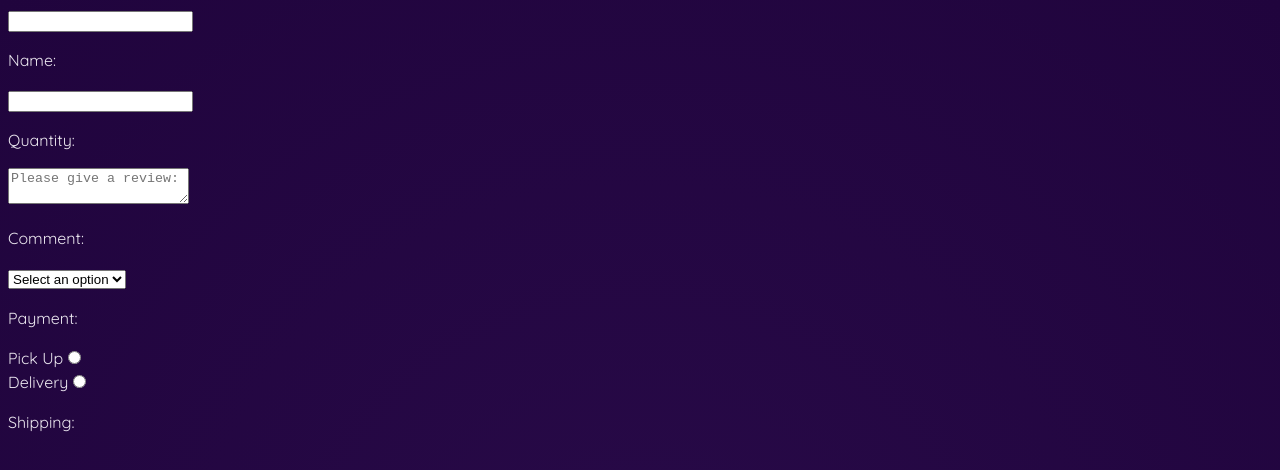
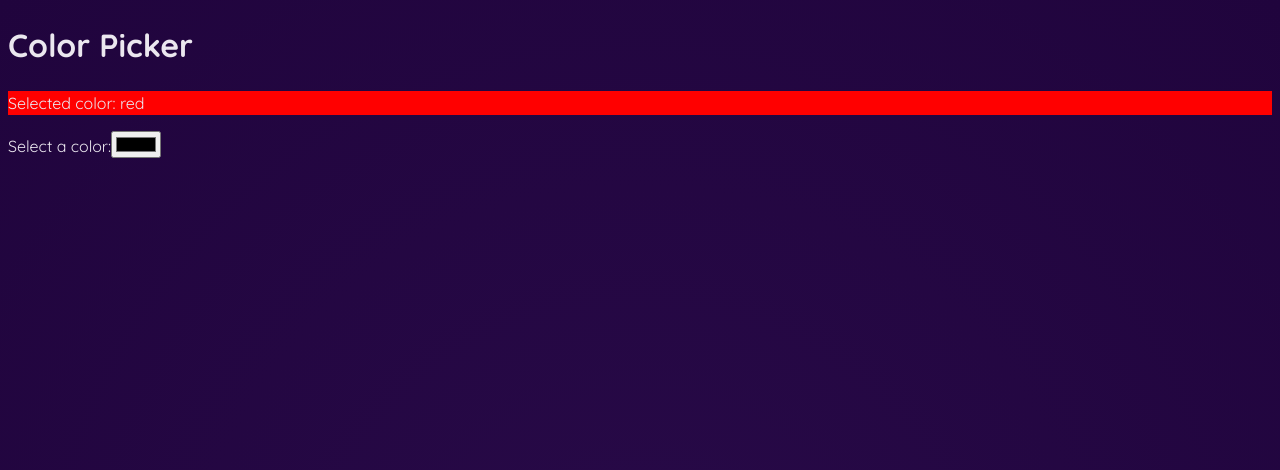
Before and after one commit to anusianne/react_apps, a React (Vite) app in the folder react-exercises/: page / in a window 1280 px wide. Shown: the top 470 px of the page. Built offline with nearby package versions, Linux system fonts and the light colour scheme.

Commit message:
added basic colorpicker

```diff
--- a/react-exercises/src/App.jsx
+++ b/react-exercises/src/App.jsx
@@ -7,7 +7,8 @@
 // import Student from "./Student.jsx";
 // import UserGreeting from "./UserGreeting.jsx";
 // import List from "./List.jsx";
-import MyComponent from "./MyComponent.jsx";
+// import MyComponent from "./MyComponent.jsx";
+import ColorPicker from "./components/ColorPicker/ColorPicker.jsx";
 
 
 function App() {
@@ -33,7 +34,8 @@
             {/*<Student name="Patrick" age={42} isStudent={false}/>*/}
             {/*<UserGreeting isLoggedIn={true} username="Anne"/>*/}
             {/*<List items={fruits} category="Fruits"/>*/}
-            <MyComponent/>
+            {/*<MyComponent/>*/}
+            <ColorPicker/>
         </>
     );
 }
--- /dev/null
+++ b/react-exercises/src/components/ColorPicker/ColorPicker.jsx
@@ -0,0 +1,20 @@
+import {useState} from "react";
+
+export default function ColorPicker() {
+    const [color, setColor] = useState('red');
+
+    function handleColorChange(e) {
+        setColor(e.target.value)
+    }
+
+    return (
+        <div className="color-picker-container">
+            <h1>Color Picker</h1>
+            <div className="color-display" style={{backgroundColor: color}}>
+                <p>Selected color: {color}</p>
+            </div>
+            <label>Select a color:</label>
+            <input type="color" value={color} onChange={handleColorChange}/>
+        </div>
+    )
+}
```
